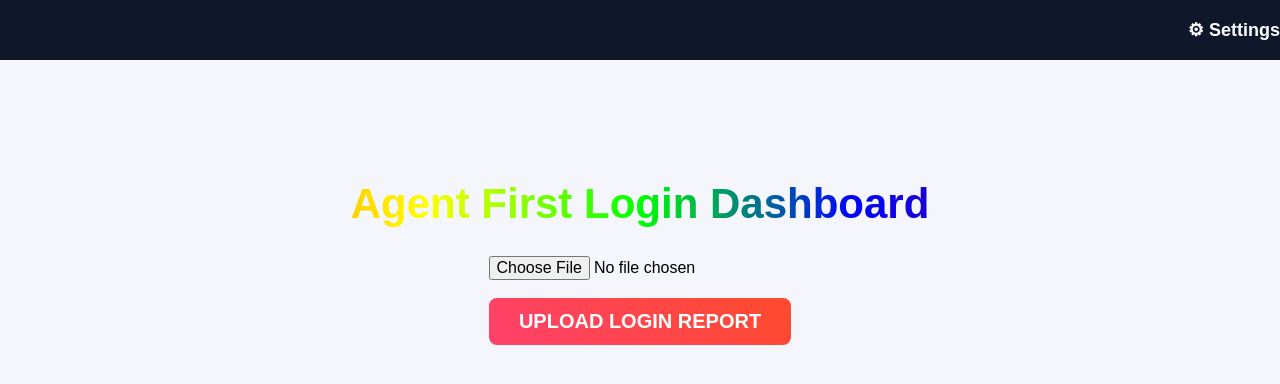
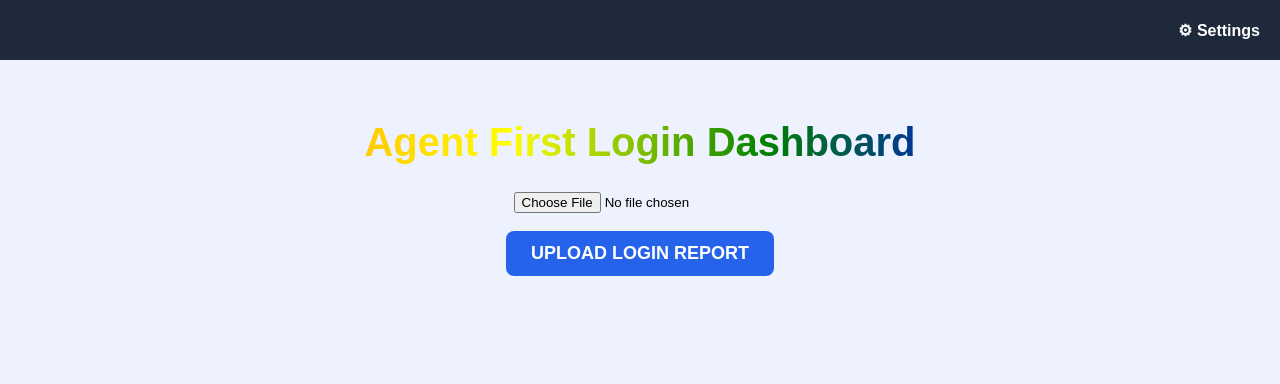
Before and after one commit to Viratmalakar/First-login-tracker, a Flask app: page / in a window 1280 px wide. Shown: the top 384 px of the page. Run offline with Flask 3, Linux system fonts and the light colour scheme.

Commit message:
Update style.css

```diff
--- a/static/style.css
+++ b/static/style.css
@@ -1,59 +1,50 @@
 body{
 
 font-family: Arial;
-background:#f4f6fb;
+background:#eef2ff;
 margin:0;
 
 }
 
-
 .topbar{
 
-width:100%;
 height:60px;
-background:#0f172a;
-
+background:#1e293b;
 display:flex;
 justify-content:flex-end;
 align-items:center;
-
-padding-right:30px;
+padding-right:20px;
 
 }
-
 
 .settings{
 
 color:white;
-font-size:18px;
+font-weight:bold;
 text-decoration:none;
-font-weight:bold;
 
 }
-
 
 .centerbox{
 
 text-align:center;
-margin-top:120px;
+margin-top:60px;
 
 }
 
-
 .title{
 
-font-size:42px;
+font-size:40px;
 font-weight:bold;
 
 background: linear-gradient(
 90deg,
-#ff0000,
-#ff7f00,
-#ffff00,
-#00ff00,
-#0000ff,
-#4b0082,
-#9400d3
+red,
+orange,
+yellow,
+green,
+blue,
+purple
 );
 
 -webkit-background-clip:text;
@@ -61,55 +52,36 @@ color:transparent;
 
 }
 
-
 .uploadbtn{
 
-font-size:20px;
+padding:12px 25px;
+font-size:18px;
 font-weight:bold;
 
-padding:12px 30px;
-
-background: linear-gradient(
-45deg,
-#ff416c,
-#ff4b2b
-);
-
+background:#2563eb;
 color:white;
-
 border:none;
-
 border-radius:8px;
-
-cursor:pointer;
 
 }
 
+.filters{
 
-.file{
-
-font-size:16px;
+margin:30px;
+text-align:center;
 
 }
-
-
-.tablebox{
-
-margin:40px;
-
-overflow:auto;
-
-}
-
 
 table{
 
 border-collapse:collapse;
-width:100%;
+width:95%;
+margin:auto;
 background:white;
 
+box-shadow:0 10px 20px rgba(0,0,0,0.2);
+
 }
-
 
 th,td{
 
@@ -119,19 +91,36 @@ text-align:center;
 
 }
 
-
 th{
 
-background:#1e3a8a;
+background:#1e40af;
 color:white;
 
 }
 
+.day{
 
-.late{
+font-size:12px;
+color:#ffd700;
 
-background:#ff0000;
+}
+
+.late3d{
+
+background:red;
 color:white;
+
+box-shadow:
+inset 0 -3px 0 rgba(0,0,0,0.3),
+0 3px 8px rgba(0,0,0,0.5);
+
 font-weight:bold;
 
 }
+
+.weeklate{
+
+font-weight:bold;
+color:#b91c1c;
+
+}
```
